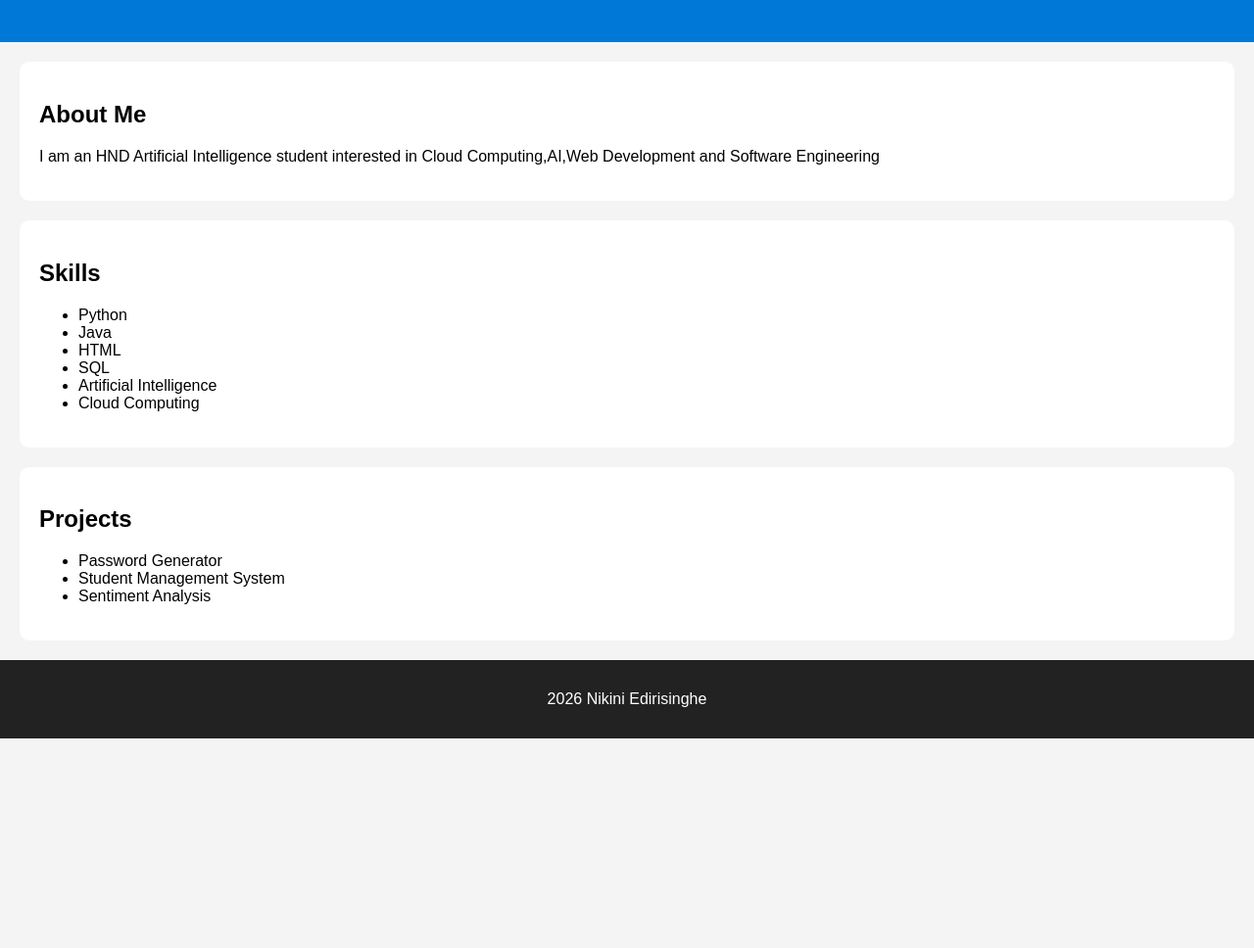
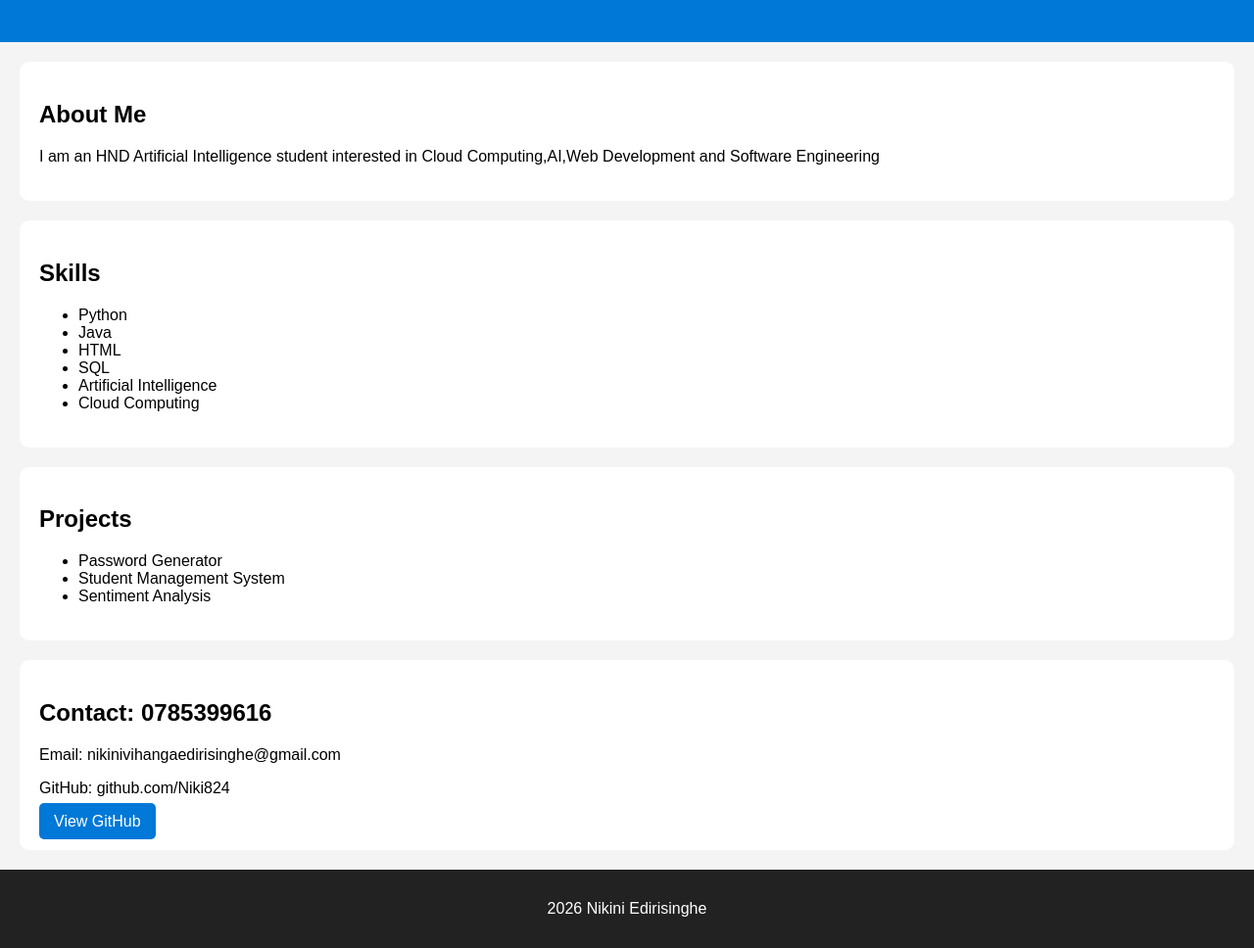
Before and after one commit to Niki824/TechNova_Static_Website, a plain HTML site: page index.html in a window 1280 px wide. Shown: the part 131-1099 px from the top of the page at 98% size. Before the commit the page ends 885 px from the top, so only its background shows below. Drawn offline with Linux system fonts and the light colour scheme.

Commit message:
Updated portfolio details

```diff
--- a/index.html
+++ b/index.html
@@ -38,6 +38,12 @@
                 <li>Sentiment Analysis</li>
             </ul>
         </section>
+        <section>
+        <h2>Contact: 0785399616</h2>
+        <p>Email: nikinivihangaedirisinghe@gmail.com</p>
+        <p>GitHub: github.com/Niki824</p>
+        <a href="https://github.com/Niki824" class="btn">View GitHub</a>
+        </section>
         <footer>
             <p>2026 Nikini Edirisinghe</p>
         </footer>
--- a/style.css
+++ b/style.css
@@ -21,3 +21,10 @@ footer {
     color: white;
     padding: 15px;
 }
+.btn{
+    background:#0078d7;
+    color:white;
+    padding:10px 15px;
+    text-decoration:none;
+    border-radius:5px;
+}
```
